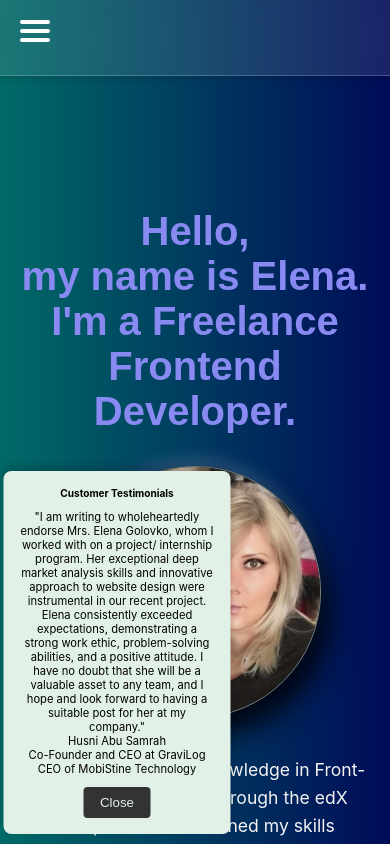
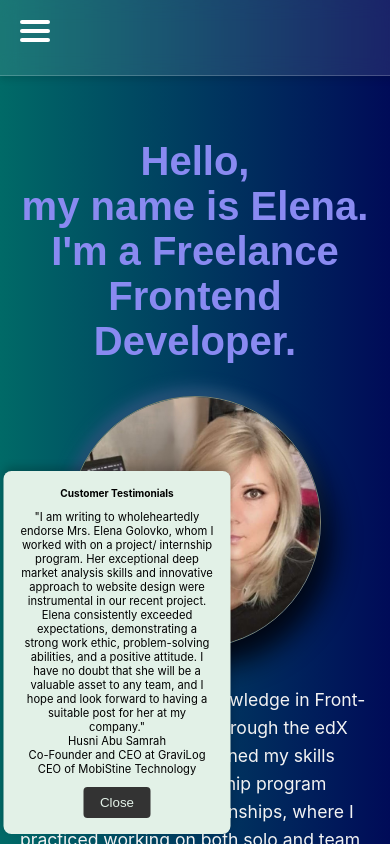
Before and after one commit to RusLena/react-portfolio, a React (Create React App) app: page / in a window 390 px wide. Shown: the top 844 px of the page. Built offline with nearby package versions, Linux system fonts and the light colour scheme.

Commit message:
adjusted header top margin for smaller screens

```diff
--- a/src/Header/Header.css
+++ b/src/Header/Header.css
@@ -103,3 +103,15 @@
   transform: scale(1);
   box-shadow: inset 2px 2px 4px rgba(0, 0, 0, 0.3), inset -2px -2px 4px rgba(255, 255, 255, 0.5);
 }
+
+@media (max-width: 768px) {
+  .about-section {
+      margin-top: 30px;
+  }
+}
+
+@media (max-width: 480px) {
+  .about-section {
+      margin-top: 10px;
+  }
+}
```
